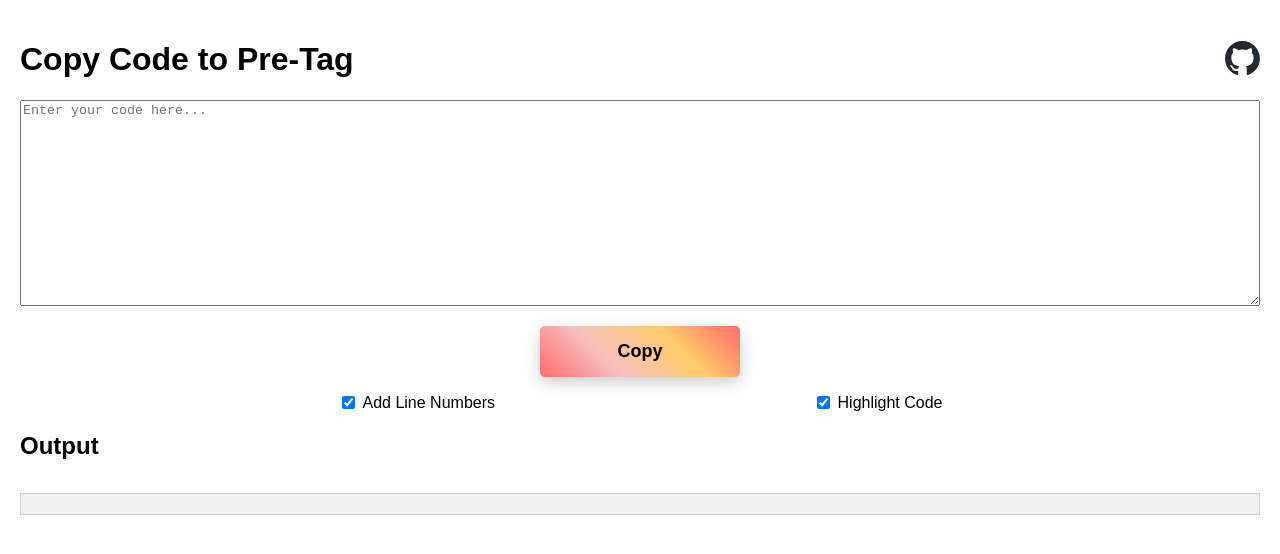
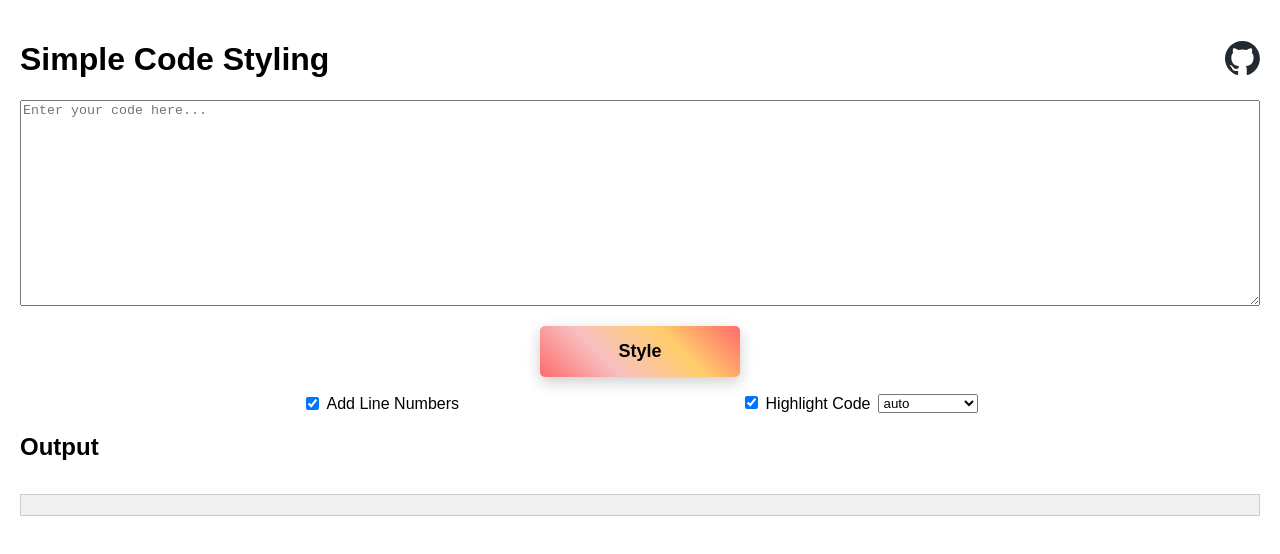
Before and after one commit to LucasG04/code-styling, a plain HTML site: page index.html in a window 1280 px wide. Drawn offline with nearby package versions, Linux system fonts and the light colour scheme.

Commit message:
update title and header for code styling; add language selection for highlighting options

```diff
--- a/index.html
+++ b/index.html
@@ -3,7 +3,7 @@
   <head>
     <meta charset="UTF-8" />
     <meta name="viewport" content="width=device-width, initial-scale=1.0" />
-    <title>Copy Code to Pre-Tag</title>
+    <title>Code Styling</title>
     <link rel="stylesheet" href="styles.css" />
     <link
       rel="stylesheet"
@@ -14,7 +14,7 @@
   </head>
   <body>
     <div class="header">
-      <h1>Copy Code to Pre-Tag</h1>
+      <h1>Simple Code Styling</h1>
       <a
         class="icon-container"
         href="https://github.com/LucasG04/easy-code-copy"
@@ -28,7 +28,7 @@
       </a>
     </div>
     <textarea id="inputText" placeholder="Enter your code here..."></textarea>
-    <button class="fancy-button" onclick="copyText()">Copy</button>
+    <button class="fancy-button" onclick="copyText()">Style</button>
     <div class="options">
       <div>
         <input
@@ -40,6 +40,7 @@
         /><label for="lineNumbers">Add Line Numbers</label>
       </div>
       <div>
+        <div>
           <input
             type="checkbox"
             id="highlightCode"
@@ -48,6 +49,10 @@
             checked
           /><label for="highlightCode">Highlight Code</label>
         </div>
+        <select id="languageSelect">
+          <!-- Options will be generated dynamically -->
+        </select>
+      </div>
     </div>
 
     <h2>Output</h2>
--- a/scripts.js
+++ b/scripts.js
@@ -1,8 +1,29 @@
+function generateSelectOptions() {
+    const select = document.getElementById('languageSelect');
+    select.innerHTML = '';
+
+    const option = document.createElement('option');
+    option.value = 'auto';
+    option.textContent = 'auto';
+    select.appendChild(option);
+    hljs.listLanguages().forEach(language => {
+        const option = document.createElement('option');
+        option.value = language;
+        option.textContent = language;
+        select.appendChild(option);
+    });
+    document.getElementById("languageSelect").value = 'auto';
+}
+generateSelectOptions();
+
 function copyText() {
     const withLineNumbers = document.getElementById("lineNumbers").checked;
     const withHighlight = document.getElementById("highlightCode").checked;
+    const selectedLanguage = document.getElementById("languageSelect").value;
     const inputText = withHighlight
-        ? hljs.highlightAuto(document.getElementById("inputText").value).value // Get the value of the textarea and highlight the code
+        ? selectedLanguage == 'auto'
+            ? hljs.highlightAuto(document.getElementById("inputText").value).value
+            : hljs.highlight(document.getElementById("inputText").value, { language: selectedLanguage }).value
         : document.getElementById("inputText").value;
     const outputPre = document.getElementById("output");
     const lines = inputText
--- a/styles.css
+++ b/styles.css
@@ -98,3 +98,6 @@ pre {
 .options input {
   margin-right: 0.5rem;
 }
+.options #languageSelect {
+  margin-left: 0.5rem;
+}
```
Lines whose indentation alone changed are shown as unchanged.
